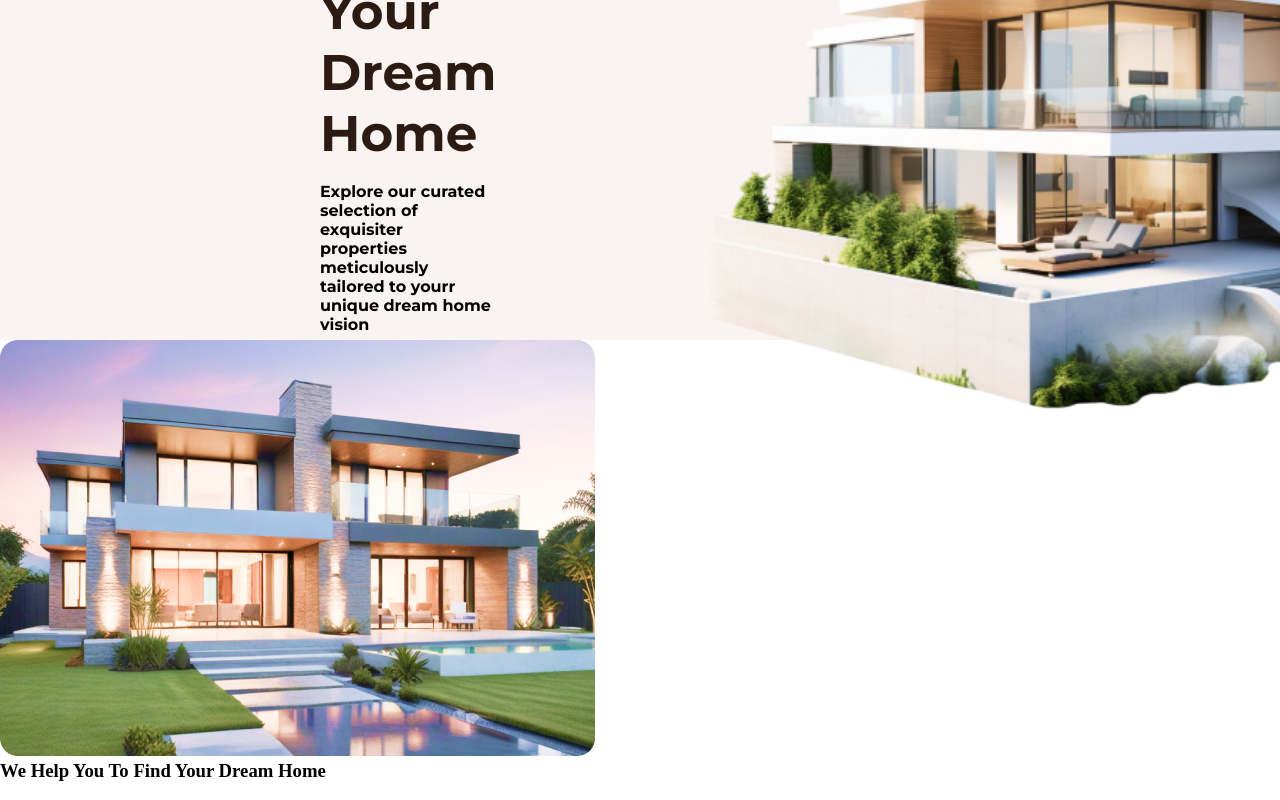
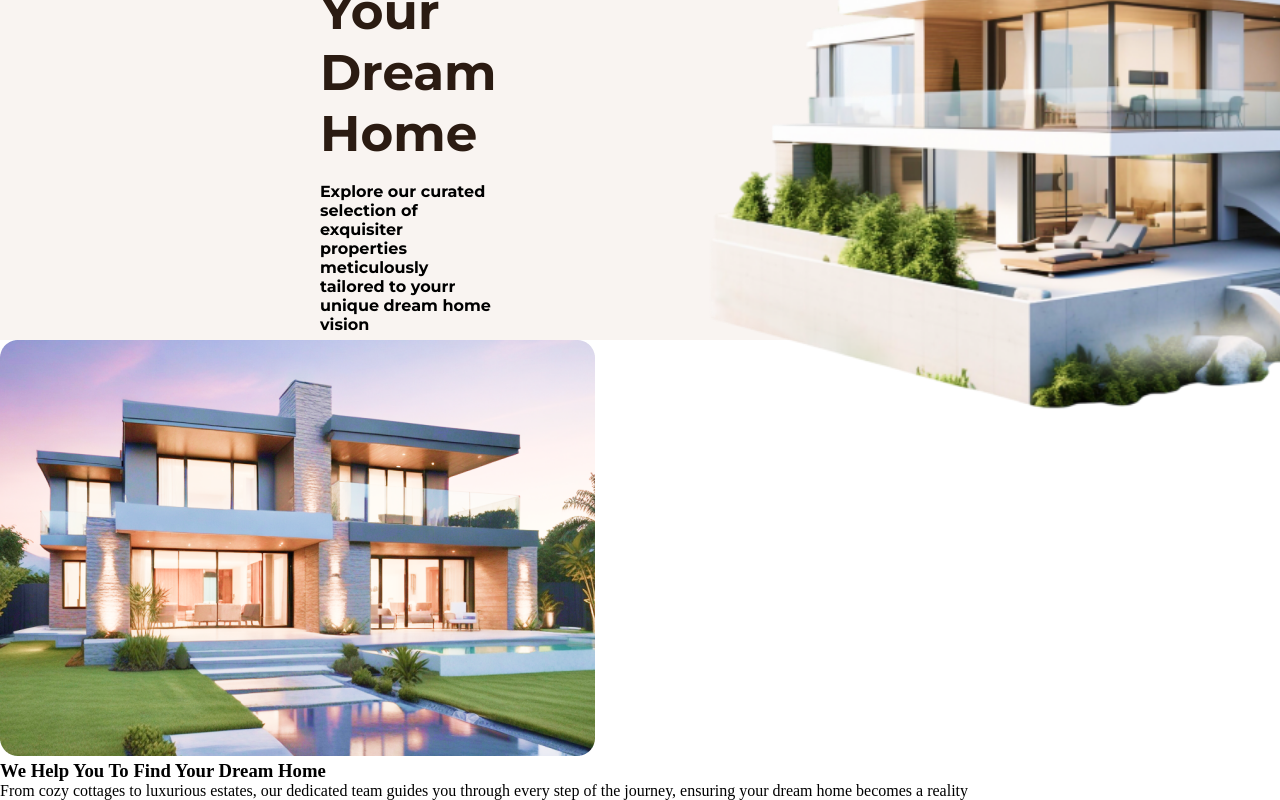
Before and after one commit to gabrieljcoutinho/Projeto-Dwello, a React (Create React App) app: page / in a window 1280 px wide. Shown: the part 264-1064 px from the top of the page. Built offline with nearby package versions, Linux system fonts and the light colour scheme.

Commit message:
conteudo

```diff
--- a/src/components/DreamHouse.jsx
+++ b/src/components/DreamHouse.jsx
@@ -13,6 +13,8 @@ const DreamHouse = () => {
 
                 <div className="conteudoDreamHouse">
                         <h3>We Help You To Find Your Dream Home</h3>
+
+                        <p>From cozy cottages to luxurious estates, our dedicated team guides you through every step of the journey, ensuring your dream home becomes a reality</p>
                 </div>
 
     </div>
```
